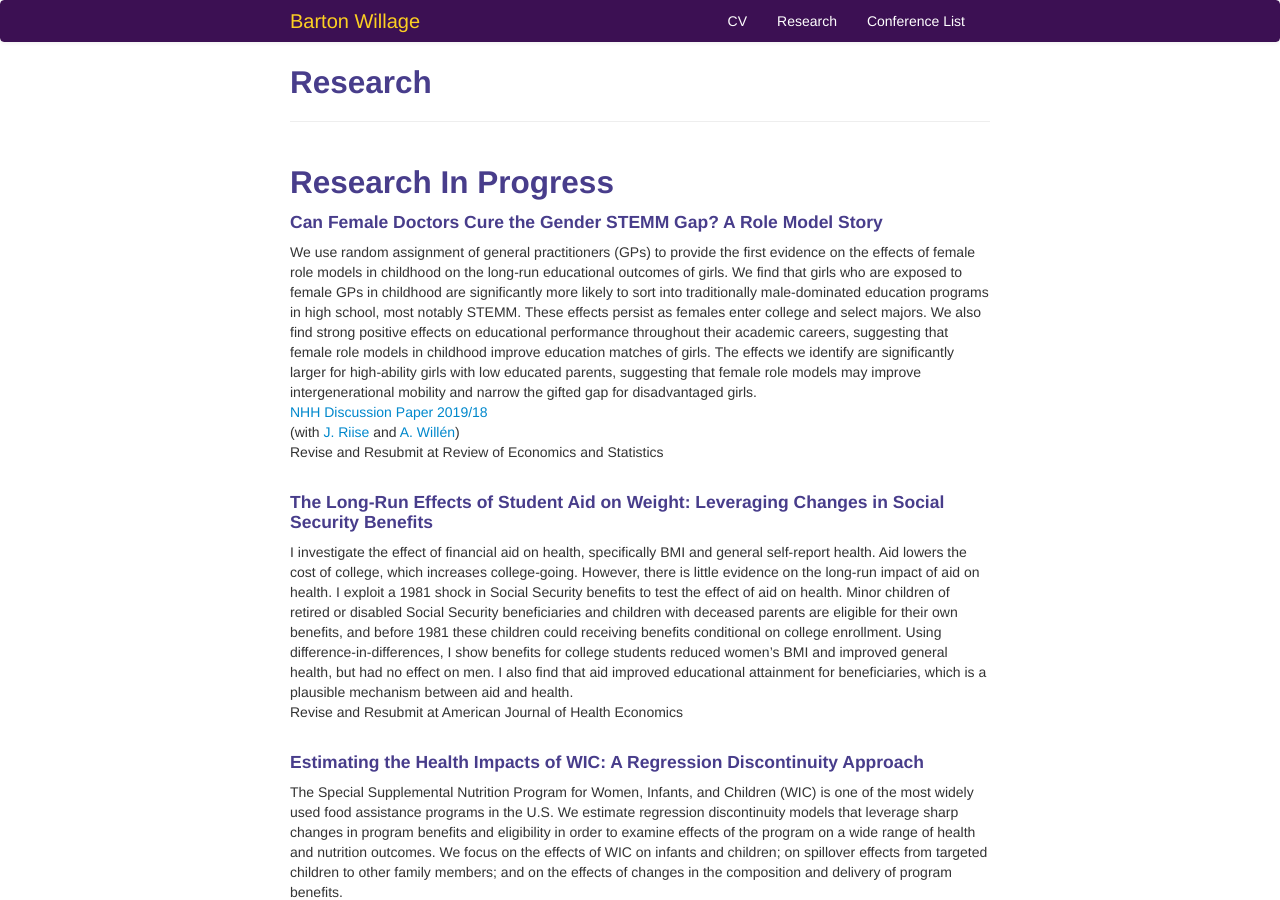
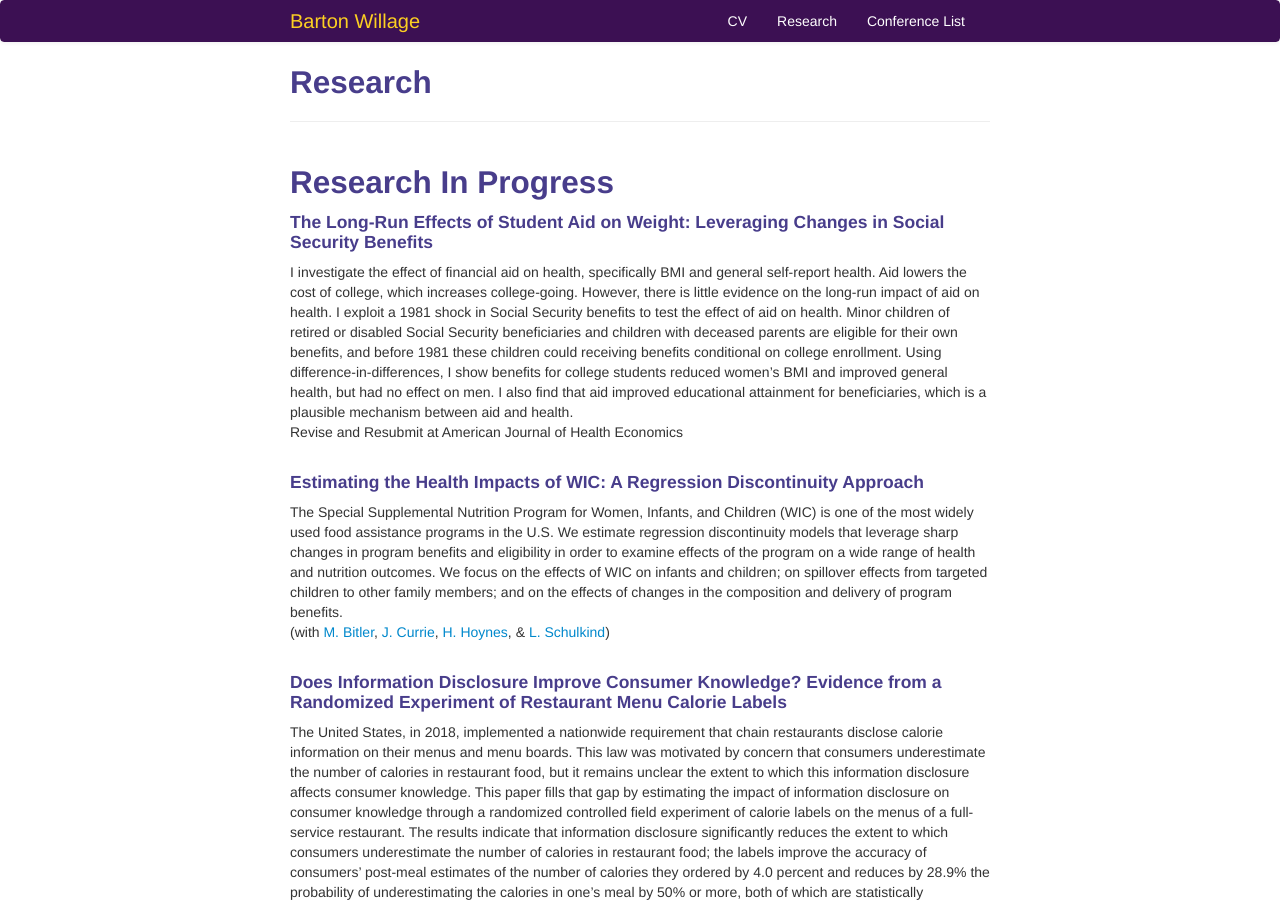
Before and after one commit to bjwillage/bjwillage.github.io, a Jekyll site: the page built from pages/research.md, in a window 1280 px wide and 900 px high. Built offline with Jekyll 4.4.1, drawn with Linux system fonts in a browser that asks for light colours; some of the changed text lies outside the part shown.

Commit message:
Update research.md

```diff
--- a/pages/research.md
+++ b/pages/research.md
@@ -6,12 +6,6 @@ description: Barton Willage's research
 
 
 ## Research In Progress
-
-#### Can Female Doctors Cure the Gender STEMM Gap? A Role Model Story
-We use random assignment of general practitioners (GPs) to provide the first evidence on the effects of female role models in childhood on the long-run educational outcomes of girls. We find that girls who are exposed to female GPs in childhood are significantly more likely to sort into traditionally male-dominated education programs in high school, most notably STEMM. These effects persist as females enter college and select majors. We also find strong positive effects on educational performance throughout their academic careers, suggesting that female role models in childhood improve education matches of girls. The effects we identify are significantly larger for high-ability girls with low educated parents, suggesting that female role models may improve intergenerational mobility and narrow the gifted gap for disadvantaged girls. <br>
-<a href="https://openaccess.nhh.no/nhh-xmlui/bitstream/handle/11250/2621215/DP%2018.pdf?sequence=1&isAllowed=yba">NHH Discussion Paper 2019/18 </a><br>
-(with [J. Riise](https://sites.google.com/site/julieriisecv/) and [A. Willén](https://www.alexanderwillen.com/))<br>
-Revise and Resubmit at Review of Economics and Statistics<br><br>
 
 #### The Long-Run Effects of Student Aid on Weight: Leveraging Changes in Social Security Benefits
 I investigate the effect of financial aid on health, specifically BMI and general self-report health. Aid lowers the cost of college, which increases college-going. However, there is little evidence on the long-run impact of aid on health. I exploit a 1981 shock in Social Security benefits to test the effect of aid on health. Minor children of retired or disabled Social Security beneficiaries and children with deceased parents are eligible for their own benefits, and before 1981 these children could receiving benefits conditional on college enrollment. Using difference-in-differences, I show benefits for college students reduced women’s BMI and improved general health, but had no effect on men. I also find that aid improved educational attainment for beneficiaries, which is a plausible mechanism between aid and health.<br>
```
Also changed, not shown: other parts of pages/research.md (+9 -0 lines).
